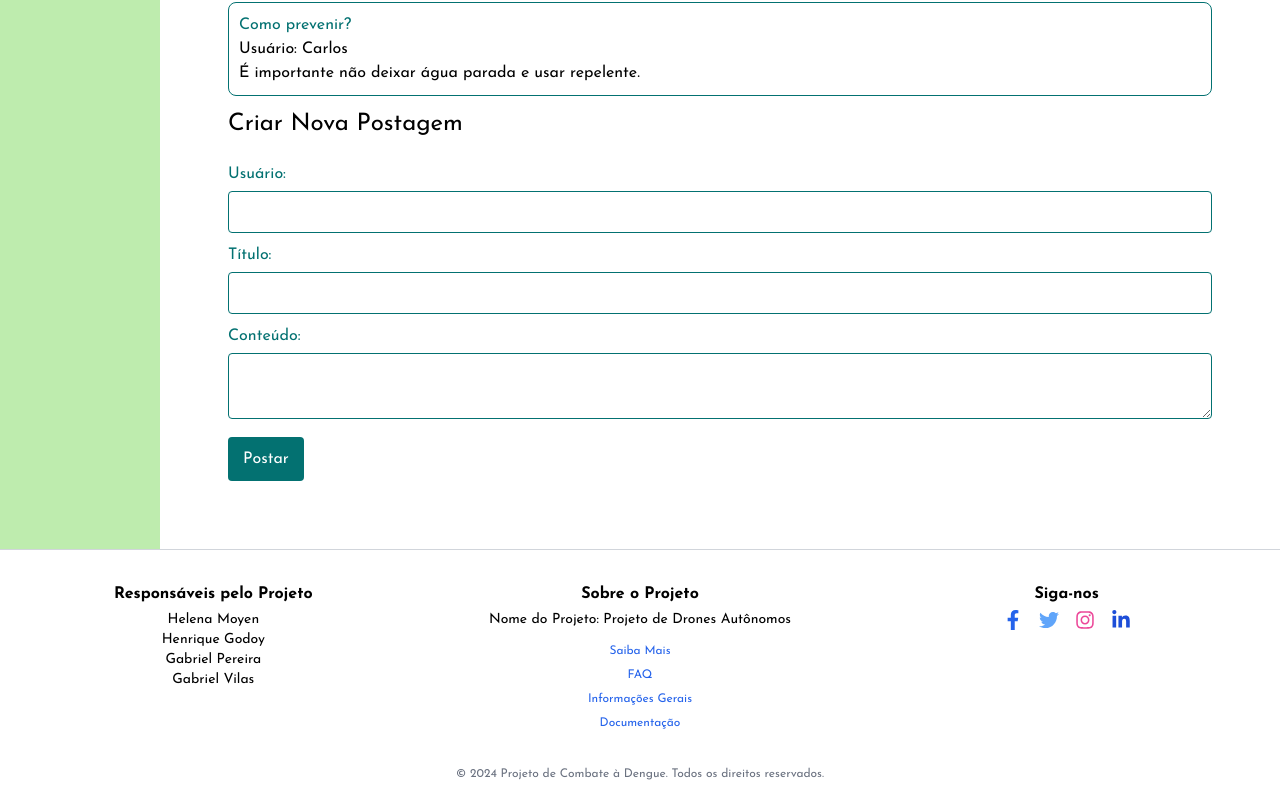
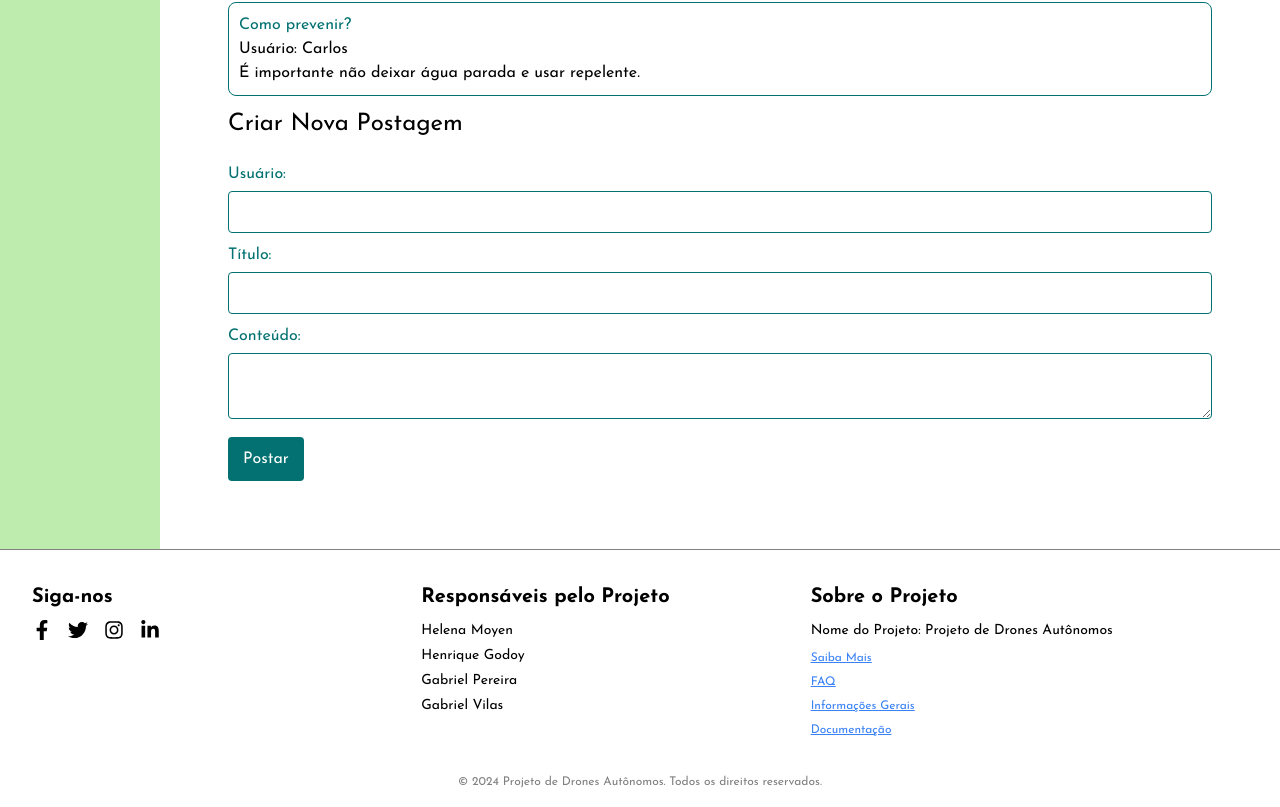
Before and after one commit to Henrique-God/EngSoft, a Next.js app: page /dashboard/forum in a window 1280 px wide. Shown: the part 300-1107 px from the top of the page. Built offline with nearby package versions, Linux system fonts and the light colour scheme; a web font is replaced by a local one.

Commit message:
correct footer alignment

```diff
--- a/src/app/components/footer.module.css
+++ b/src/app/components/footer.module.css
@@ -1,40 +1,65 @@
 .footer {
-  background-color: white; /* Fundo branco */
-  padding: 20px;
-  border-top: 1px solid #037171; /* Borda superior */
+  background-color: white;
+  color: black;
+  padding: 1rem 0; /* 4 units of padding */
+  border-top: 1px solid gray; /* Gray border at the top */
+
 }
 
 .footerWrapper {
   display: flex;
-  flex-direction: row;
+  align-items: center; /* Center the footer content */
 }
 
-.footer-container {
-  display: grid; /* Usando grid layout */
-  grid-template-columns: repeat(3, 1fr); /* Criar 3 colunas de tamanho igual */
-  gap: 20px; /* Espaçamento entre as colunas */
+.container {
+  max-width: 1200px; /* Max width for the container */
+  width: 100%;
+  display: flex;
+  flex-direction: row;
+  align-items: flex-start; /* Align items to the left */
+  justify-content: center; /* Center columns vertically */
+  padding: 0 1rem; /* Padding for the container */
 }
 
-.footer-column {
-  padding: 10px; /* Espaçamento interno em cada coluna */
+.column {
+  flex: 1; /* Flex property to equally distribute columns */
+  padding: 1rem; /* Padding around columns */
 }
 
-.footer-title {
+.heading {
   font-weight: bold;
-  color: #037171; /* Título em verde */
-  margin-bottom: 10px;
+  font-size: 1.25rem; /* 1.25rem for headings */
+  margin-bottom: 0.5rem; /* Margin below heading */
 }
 
-.footer-item {
-  color: black; /* Texto preto */
-  margin-bottom: 5px; /* Espaçamento entre itens */
+.text {
+  font-size: 0.875rem; /* 0.875rem for text */
+  margin-bottom: 0.25rem; /* Margin below text */
 }
 
-.footer-item a {
-  color: #037171; /* Links em verde */
-  text-decoration: none;
+.link {
+  color: #3b82f6; /* Tailwind's blue-600 */
+  font-size: 0.75rem; /* Font size for links */
+  text-decoration: underline; /* Underline for links */
 }
 
-.footer-item a:hover {
-  text-decoration: underline; /* Sublinha ao passar o mouse */
+.link:hover {
+  text-decoration: underline; /* Maintain underline on hover */
 }
+
+.socialIcons {
+  display: flex;
+  justify-content: flex-start; /* Align icons to the left */
+  gap: 1rem; /* Gap between icons */
+}
+
+.icon {
+  color: inherit; /* Inherit color */
+}
+
+.copyright {
+  text-align: center;
+  margin-top: 1rem; /* Margin above copyright notice */
+  font-size: 0.75rem; /* Font size for copyright */
+  color: gray; /* Gray color for copyright text */
+}
--- a/src/app/components/footer.tsx
+++ b/src/app/components/footer.tsx
@@ -5,54 +5,55 @@ import { FaFacebookF, FaTwitter, FaInstagram, FaLinkedinIn } from 'react-icons/f
 
 const Footer = () => {
   return (
-    <footer className={`bg-white text-black py-4 border-t border-gray-300 ${josefinSans.className}`}>
+    <footer className={`${styles.footer} ${josefinSans.className}`}>
       <div className={styles.footerWrapper}>
-        <div className="container mx-auto grid grid-cols-1 sm:grid-cols-3 text-center">
-
-          {/* Column for Project Team */}
-          <div className="p-4">
-            <h4 className="font-bold text-base mb-1">Responsáveis pelo Projeto</h4>
-            <p className="text-sm">Helena Moyen</p>
-            <p className="text-sm">Henrique Godoy</p>
-            <p className="text-sm">Gabriel Pereira</p>
-            <p className="text-sm">Gabriel Vilas</p>
-          </div>
-
-          {/* Column for Project Information */}
-          <div className="p-4">
-            <h4 className="font-bold text-base mb-1">Sobre o Projeto</h4>
-            <p className="text-sm mb-2">Nome do Projeto: Projeto de Drones Autônomos</p>
-            <a href="#" className="text-blue-600 text-xs hover:underline">Saiba Mais</a><br />
-            <a href="#" className="text-blue-600 text-xs hover:underline">FAQ</a><br />
-            <a href="#" className="text-blue-600 text-xs hover:underline">Informações Gerais</a><br />
-            <a href="#" className="text-blue-600 text-xs hover:underline">Documentação</a>
-          </div>
+        <div className={styles.container}>
 
           {/* Column for Social Media */}
-          <div className="p-4">
-            <h4 className="font-bold text-base mb-1">Siga-nos</h4>
-            <div className="flex justify-center space-x-4">
-              <a href="#" className="text-blue-600">
+          <div className={styles.column}>
+            <h4 className={styles.heading}>Siga-nos</h4>
+            <div className={styles.socialIcons}>
+              <a href="#" className={styles.icon}>
                 <FaFacebookF size={20} />
               </a>
-              <a href="#" className="text-blue-400">
+              <a href="#" className={styles.icon}>
                 <FaTwitter size={20} />
               </a>
-              <a href="#" className="text-pink-500">
+              <a href="#" className={styles.icon}>
                 <FaInstagram size={20} />
               </a>
-              <a href="#" className="text-blue-700">
+              <a href="#" className={styles.icon}>
                 <FaLinkedinIn size={20} />
               </a>
             </div>
           </div>
 
+          {/* Column for Project Team */}
+          <div className={styles.column}>
+            <h4 className={styles.heading}>Responsáveis pelo Projeto</h4>
+            <p className={styles.text}>Helena Moyen</p>
+            <p className={styles.text}>Henrique Godoy</p>
+            <p className={styles.text}>Gabriel Pereira</p>
+            <p className={styles.text}>Gabriel Vilas</p>
+          </div>
+
+          {/* Column for Project Information */}
+          <div className={styles.column}>
+            <h4 className={styles.heading}>Sobre o Projeto</h4>
+            <p className={styles.text}>Nome do Projeto: Projeto de Drones Autônomos</p>
+            <a href="#" className={styles.link}>Saiba Mais</a><br />
+            <a href="#" className={styles.link}>FAQ</a><br />
+            <a href="#" className={styles.link}>Informações Gerais</a><br />
+            <a href="#" className={styles.link}>Documentação</a>
+          </div>
+
         </div>
+      </div>
 
+      {/* Copyright Notice */}
+      <div className={styles.copyright}>
+        <p>&copy; 2024 Projeto de Drones Autônomos. Todos os direitos reservados.</p>
       </div>
-      <div className="text-center mt-4">
-          <p className="text-xs text-gray-500">&copy; 2024 Projeto de Combate à Dengue. Todos os direitos reservados.</p>
-        </div>
     </footer>
   );
 };
```
